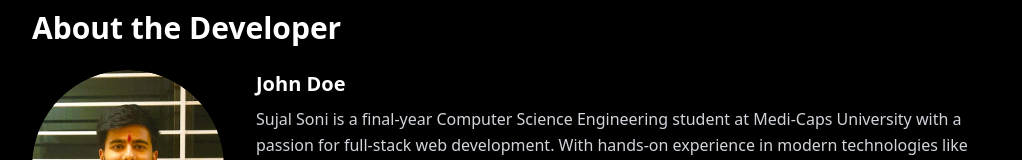
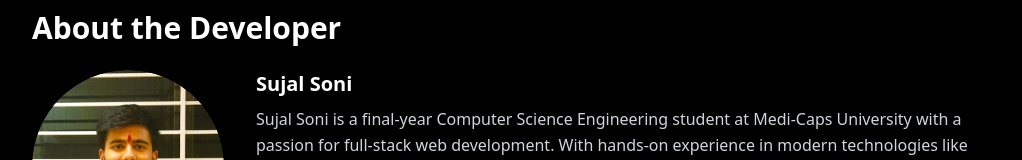
Before and after one commit to Sujal-2820/SkillPath, a Next.js app in the folder SkillPath/skillpath/: page /about in a window 1280 px wide. Shown: the part 170-330 px from the top of the page, without its empty margins (128-1150 px from the left). Built offline with nearby package versions, Linux system fonts and the light colour scheme; no server answers.

Commit message:
Update page.js

```diff
--- a/SkillPath/skillpath/src/app/about/page.js
+++ b/SkillPath/skillpath/src/app/about/page.js
@@ -26,7 +26,7 @@
               />
             </div>
             <div className="flex-1">
-              <h3 className="text-xl font-semibold mb-2">John Doe</h3>
+              <h3 className="text-xl font-semibold mb-2">Sujal Soni</h3>
               <p className="text-gray-300 leading-relaxed">
                   Sujal Soni is a final-year Computer Science Engineering student at Medi-Caps University with a passion for full-stack web development. With hands-on experience in modern technologies like React.js, Next.js, Node.js, MongoDB, and Firebase, Sujal has consistently demonstrated his ability to create scalable and user-centric web applications 🌐.
                   <br/>
```
